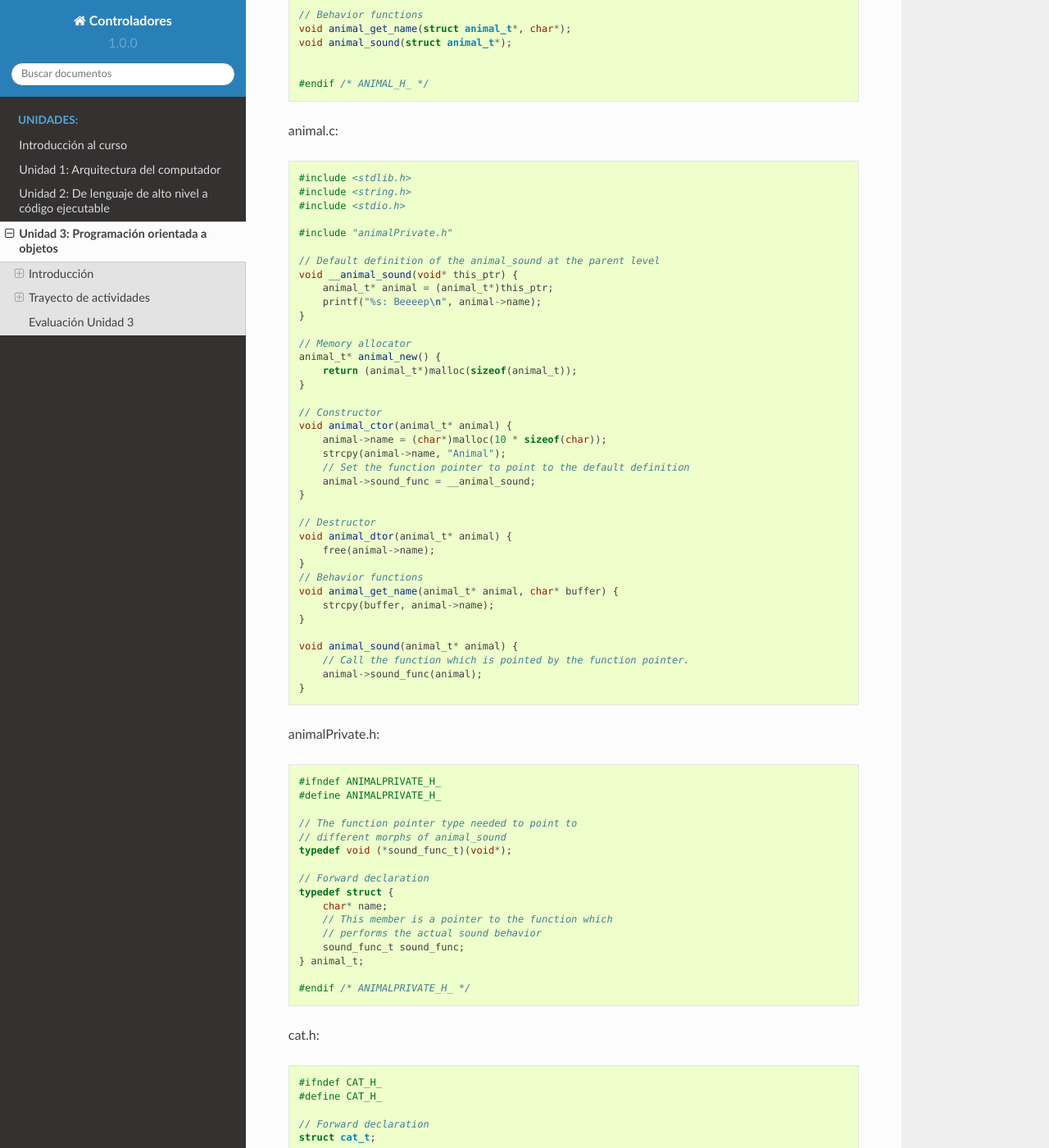
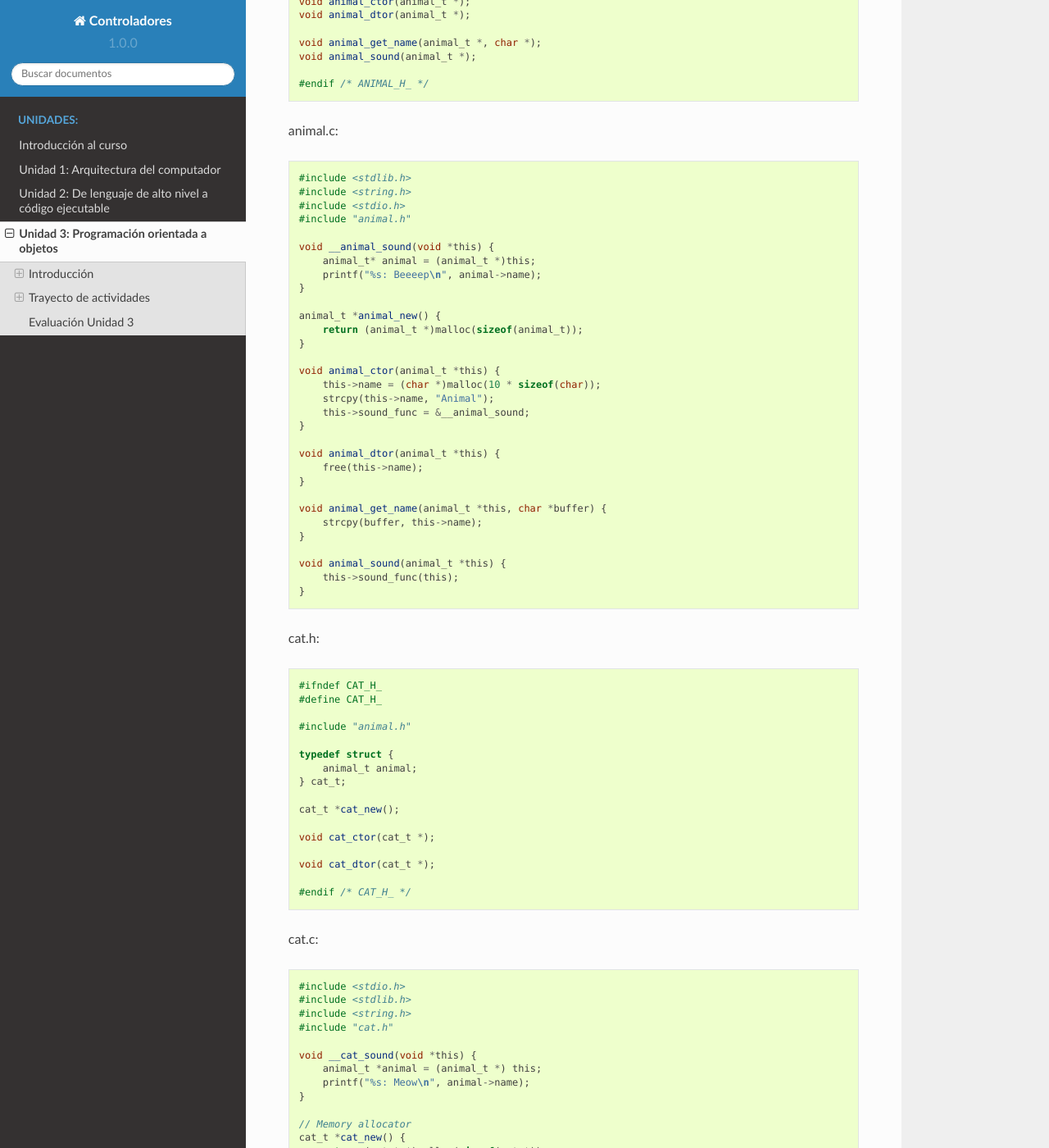
Before and after one commit to juanferfranco/controladores, a Sphinx documentation site: the page built from docs/_unidad3/unidad3.rst, in a window 1280 px wide and 1400 px high, scrolled down 34125 px. Shown: the whole window at 82% size. Built offline with Sphinx 7.4.7 and the Read the Docs theme 2.0.0, drawn with Linux system fonts in a browser that asks for light colours; pages that are not in the unit, such as notebooks, are missing from menus; some of the changed text lies outside the part shown.

Commit message:
update Unit3 ex30

```diff
--- a/docs/_unidad3/unidad3.rst
+++ b/docs/_unidad3/unidad3.rst
@@ -1768,13 +1767,13 @@ el polimorfismo. Considera que tienes estos tres objetos:
 
 .. code-block:: c
 
-    struct animal_t* animal = animal_new();
+    animal_t *animal = animal_new();
     animal_ctor(animal);
 
-    struct cat_t* cat = cat_new();
+    struct cat_t *cat = cat_new();
     cat_ctor(cat);
 
-    struct duck_t* duck = duck_new();
+    struct duck_t *duck = duck_new();
     duck_ctor(duck);
 
 cat y duck heredan de animal. Por tanto, como cat y duck son animal también,
@@ -1784,8 +1783,8 @@ entonces al hacer esto:
 
     // This is a polymorphism
     animal_sound(animal);
-    animal_sound((struct animal_t*)cat);
-    animal_sound((struct animal_t*)duck);
+    animal_sound((animal_t *)cat);
+    animal_sound((animal_t *)duck);
 
 Consigues esta salida:
 
@@ -1811,90 +1810,61 @@ animal.h:
     #ifndef ANIMAL_H_
     #define ANIMAL_H_
 
-    // Forward declaration
-    struct animal_t;
-
-    // Memory allocator
-    struct animal_t* animal_new();
-
-    // Constructor
-    void animal_ctor(struct animal_t*);
-
-    // Destructor
-    void animal_dtor(struct animal_t*);
-
-    // Behavior functions
-    void animal_get_name(struct animal_t*, char*);
-    void animal_sound(struct animal_t*);
-
-
-    #endif /* ANIMAL_H_ */
-
-animal.c:
-
-.. code-block:: c
-
-    #include <stdlib.h>
-    #include <string.h>
-    #include <stdio.h>
-
-    #include "animalPrivate.h"
-
-    // Default definition of the animal_sound at the parent level
-    void __animal_sound(void* this_ptr) {
-        animal_t* animal = (animal_t*)this_ptr;
-        printf("%s: Beeeep\n", animal->name);
-    }
-
-    // Memory allocator
-    animal_t* animal_new() {
-        return (animal_t*)malloc(sizeof(animal_t));
-    }
-
-    // Constructor
-    void animal_ctor(animal_t* animal) {
-        animal->name = (char*)malloc(10 * sizeof(char));
-        strcpy(animal->name, "Animal");
-        // Set the function pointer to point to the default definition
-        animal->sound_func = __animal_sound;
-    }
-
-    // Destructor
-    void animal_dtor(animal_t* animal) {
-        free(animal->name);
-    }
-    // Behavior functions
-    void animal_get_name(animal_t* animal, char* buffer) {
-        strcpy(buffer, animal->name);
-    }
-
-    void animal_sound(animal_t* animal) {
-        // Call the function which is pointed by the function pointer.
-        animal->sound_func(animal);
-    }
-
-
-animalPrivate.h:
-
-.. code-block:: c
-
-    #ifndef ANIMALPRIVATE_H_
-    #define ANIMALPRIVATE_H_
-
-    // The function pointer type needed to point to
-    // different morphs of animal_sound
-    typedef void (*sound_func_t)(void*);
-
-    // Forward declaration
+    typedef void (*sound_func_t)(void *);
+
     typedef struct {
-        char* name;
+        char *name;
         // This member is a pointer to the function which
         // performs the actual sound behavior
         sound_func_t sound_func;
     } animal_t;
 
-    #endif /* ANIMALPRIVATE_H_ */
-
+
+    animal_t *animal_new();
+
+    void animal_ctor(animal_t *);
+    void animal_dtor(animal_t *);
+
+    void animal_get_name(animal_t *, char *);
+    void animal_sound(animal_t *);
+
+    #endif /* ANIMAL_H_ */
+
+animal.c:
+
+.. code-block:: c
+
+    #include <stdlib.h>
+    #include <string.h>
+    #include <stdio.h>
+    #include "animal.h"
+
+    void __animal_sound(void *this) {
+        animal_t* animal = (animal_t *)this;
+        printf("%s: Beeeep\n", animal->name);
+    }
+
+    animal_t *animal_new() {
+        return (animal_t *)malloc(sizeof(animal_t));
+    }
+
+    void animal_ctor(animal_t *this) {
+        this->name = (char *)malloc(10 * sizeof(char));
+        strcpy(this->name, "Animal");
+        this->sound_func = &__animal_sound;
+    }
+
+    void animal_dtor(animal_t *this) {
+        free(this->name);
+    }
+
+    void animal_get_name(animal_t *this, char *buffer) {
+        strcpy(buffer, this->name);
+    }
+
+    void animal_sound(animal_t *this) {
+        this->sound_func(this);
+    }
 
 cat.h:
 
@@ -1903,18 +1873,17 @@ cat.h:
     #ifndef CAT_H_
     #define CAT_H_
 
-    // Forward declaration
-    struct cat_t;
-
-    // Memory allocator
-    struct cat_t* cat_new();
-
-    // Constructor
-    void cat_ctor(struct cat_t*);
-
-    // Destructor
-    void cat_dtor(struct cat_t*);
-    // All behavior functions are inherited from the animal class.
+    #include "animal.h"
+
+    typedef struct {
+        animal_t animal;
+    } cat_t;
+
+    cat_t *cat_new();
+
+    void cat_ctor(cat_t *);
+
+    void cat_dtor(cat_t *);
 
     #endif /* CAT_H_ */
 
@@ -1925,61 +1894,50 @@ cat.c:
     #include <stdio.h>
     #include <stdlib.h>
     #include <string.h>
+    #include "cat.h"
+
+    void __cat_sound(void *this) {
+        animal_t *animal = (animal_t *) this;
+        printf("%s: Meow\n", animal->name);
+    }
+
+    // Memory allocator
+    cat_t *cat_new() {
+        return (cat_t *)malloc(sizeof(cat_t));
+    }
+    // Constructor
+    void cat_ctor(cat_t *this) {
+        animal_ctor((animal_t *)this);
+        strcpy(this->animal.name, "Cat");
+        this->animal.sound_func = __cat_sound;
+    }
+
+    void cat_dtor(cat_t *this) {
+        animal_dtor((animal_t *)this);
+    }
+
+duck.h:
+
+.. code-block:: c
+
+    #ifndef DUCK_H_
+    #define DUCK_H_
 
     #include "animal.h"
-    #include "animalPrivate.h"
 
     typedef struct {
         animal_t animal;
-    } cat_t;
-
-    // Define a new behavior for the cat's sound
-    void __cat_sound(void* ptr) {
-        animal_t* animal = (animal_t*)ptr;
-        printf("%s: Meow\n", animal->name);
-    }
-
-    // Memory allocator
-    cat_t* cat_new() {
-        return (cat_t*)malloc(sizeof(cat_t));
-    }
-    // Constructor
-    void cat_ctor(cat_t* cat) {
-        animal_ctor((struct animal_t*)cat);
-        strcpy(cat->animal.name, "Cat");
-        // Point to the new behavior function. Overriding
-        // is actually happening here.
-        cat->animal.sound_func = __cat_sound;
-    }
-
-    // Destructor
-    void cat_dtor(cat_t* cat) {
-        animal_dtor((struct animal_t*)cat);
-    }
-
-duck.h:
-
-.. code-block:: c
-
-    #ifndef DUCK_H_
-    #define DUCK_H_
-
-    // Forward declaration
-    struct duck_t;
-
-    // Memory allocator
-    struct duck_t* duck_new();
-
-    // Constructor
-    void duck_ctor(struct duck_t*);
-
-    // Destructor
-    void duck_dtor(struct duck_t*);
-
-    // All behavior functions are inherited from the animal class.
+    } duck_t;
+
+    duck_t *duck_new();
+
+    void duck_ctor(duck_t *);
+
+    void duck_dtor(duck_t *);
 
 
     #endif /* DUCK_H_ */
+
 
 duck.c:
 
@@ -1988,39 +1946,26 @@ duck.c:
     #include <stdio.h>
     #include <stdlib.h>
     #include <string.h>
-
-    #include "animal.h"
-    #include "animalPrivate.h"
-
-    typedef struct {
-        animal_t animal;
-    } duck_t;
-
-    // Define a new behavior for the duck's sound
-    void __duck_sound(void* ptr) {
-        animal_t* animal = (animal_t*)ptr;
+    #include "duck.h"
+
+    void __duck_sound(void *this) {
+        animal_t* animal = (animal_t*)this;
         printf("%s: Quacks\n", animal->name);
     }
 
-    // Memory allocator
-    duck_t* duck_new() {
-        return (duck_t*)malloc(sizeof(duck_t));
-    }
-
-    // Constructor
-    void duck_ctor(duck_t* duck) {
-        animal_ctor((struct animal_t*)duck);
-        strcpy(duck->animal.name, "Duck");
-        // Point to the new behavior function. Overriding
-        // is actually happening here.
-        duck->animal.sound_func = __duck_sound;
-    }
-
-    // Destructor
-    void duck_dtor(duck_t* duck) {
-        animal_dtor((struct animal_t*)duck);
-    }
-
+    duck_t *duck_new() {
+        return (duck_t *)malloc(sizeof(duck_t));
+    }
+
+    void duck_ctor(duck_t *this) {
+        animal_ctor((animal_t *)this);
+        strcpy(this->animal.name, "Duck");
+        this->animal.sound_func = __duck_sound;
+    }
+
+    void duck_dtor(duck_t *this) {
+        animal_dtor((animal_t *)this);
+    }
 
 main.c:
 
@@ -2029,35 +1974,47 @@ main.c:
     #include <stdio.h>
     #include <stdlib.h>
     #include <string.h>
-
-    // Only public interfaces
     #include "animal.h"
     #include "cat.h"
     #include "duck.h"
 
 
-    int main(int argc, char** argv) {
-        struct animal_t* animal = animal_new();
-        struct cat_t* cat = cat_new();
-        struct duck_t* duck = duck_new();
-
+    int main(int argc, char* argv[]) {
+
+        animal_t *animal = animal_new();
         animal_ctor(animal);
+
+        cat_t *cat = cat_new();
         cat_ctor(cat);
+
+        duck_t *duck = duck_new();
         duck_ctor(duck);
 
         animal_sound(animal);
-        animal_sound((struct animal_t*)cat);
-        animal_sound((struct animal_t*)duck);
+        animal_sound((animal_t *)cat);
+        animal_sound((animal_t *)duck);
 
         animal_dtor(animal);
+        free(animal);
+
         cat_dtor(cat);
+        free(cat);
+
         duck_dtor(duck);
-
         free(duck);
-        free(cat);
-        free(animal);
-        return 0;
-    }
+
+        return EXIT_SUCCESS;
+    }
+
+Para ejecutar el código realizas las siguientes operaciones:
+
+.. code-block:: bash
+
+    gcc -Wall -c cat.c -o cat.o
+    gcc -Wall -c duck.c -o duck.o
+    gcc -Wall -c animal.c -o animal.o
+    gcc -Wall -c main.c -o main.o
+    gcc -Wall main.o cat.o duck.o animal.o -o app
 
 Ejercicio 31: clases abstractas
 ^^^^^^^^^^^^^^^^^^^^^^^^^^^^^^^^^^^
```
Also changed, not shown: other parts of docs/_unidad3/unidad3.rst (+1 -2 lines).
